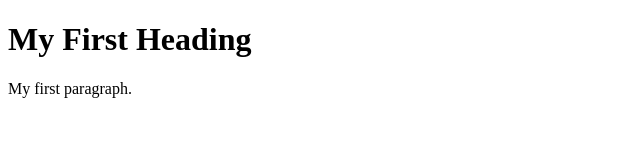
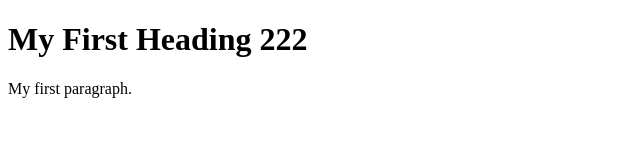
Before and after one commit to yim222/vcs-git-lingar, a plain HTML site: page index.html in a window 1280 px wide. Shown: the full height of the page, 0-640 px from the left. Drawn offline with Linux system fonts and the light colour scheme.

Commit message:
Another text

```diff
--- a/index.html
+++ b/index.html
@@ -2,7 +2,7 @@
 <html>
 <body>
 
-<h1>My First Heading</h1>
+<h1>My First Heading 222 </h1>
 <p>My first paragraph.</p>
 
 </body>
```
